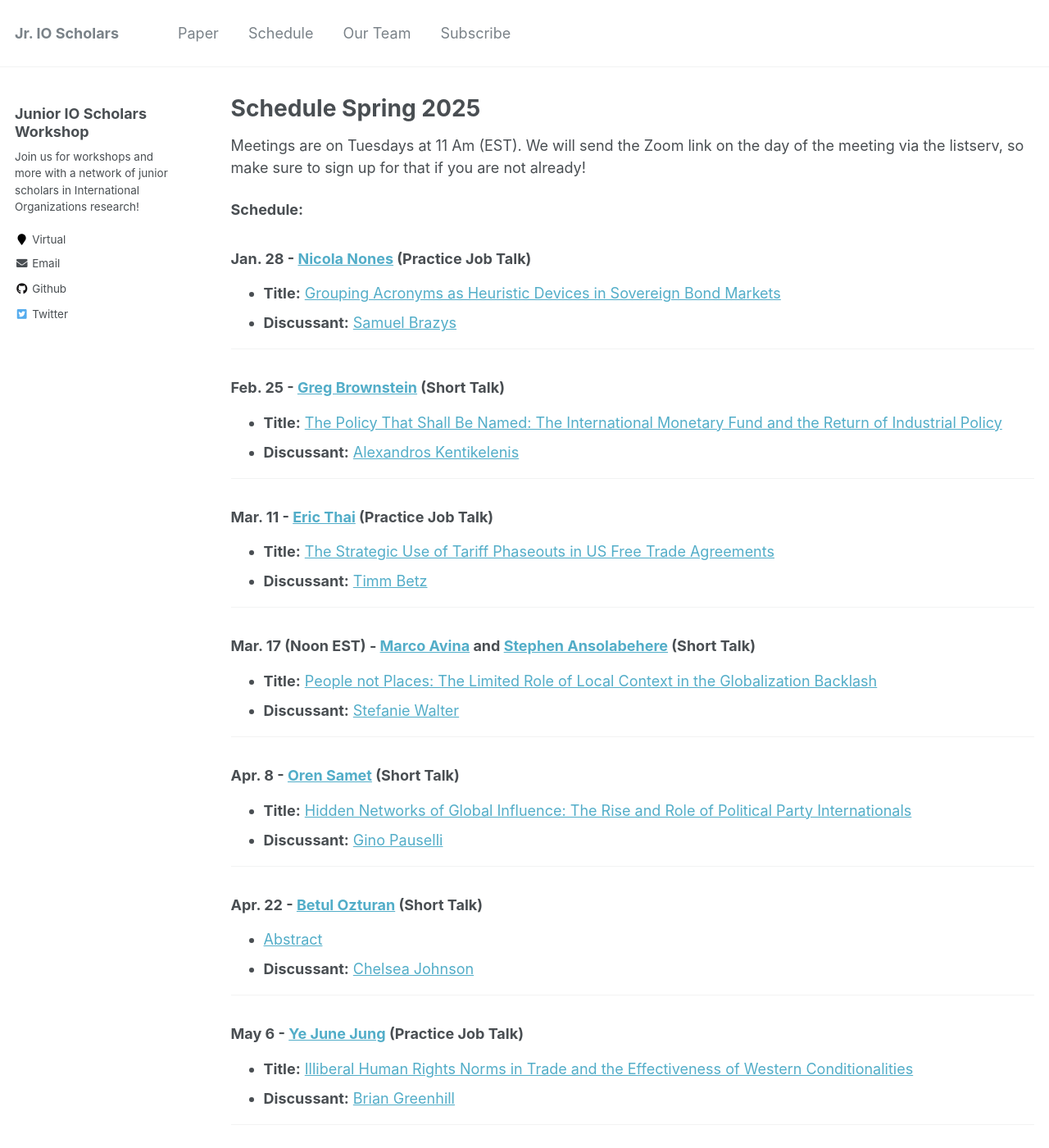
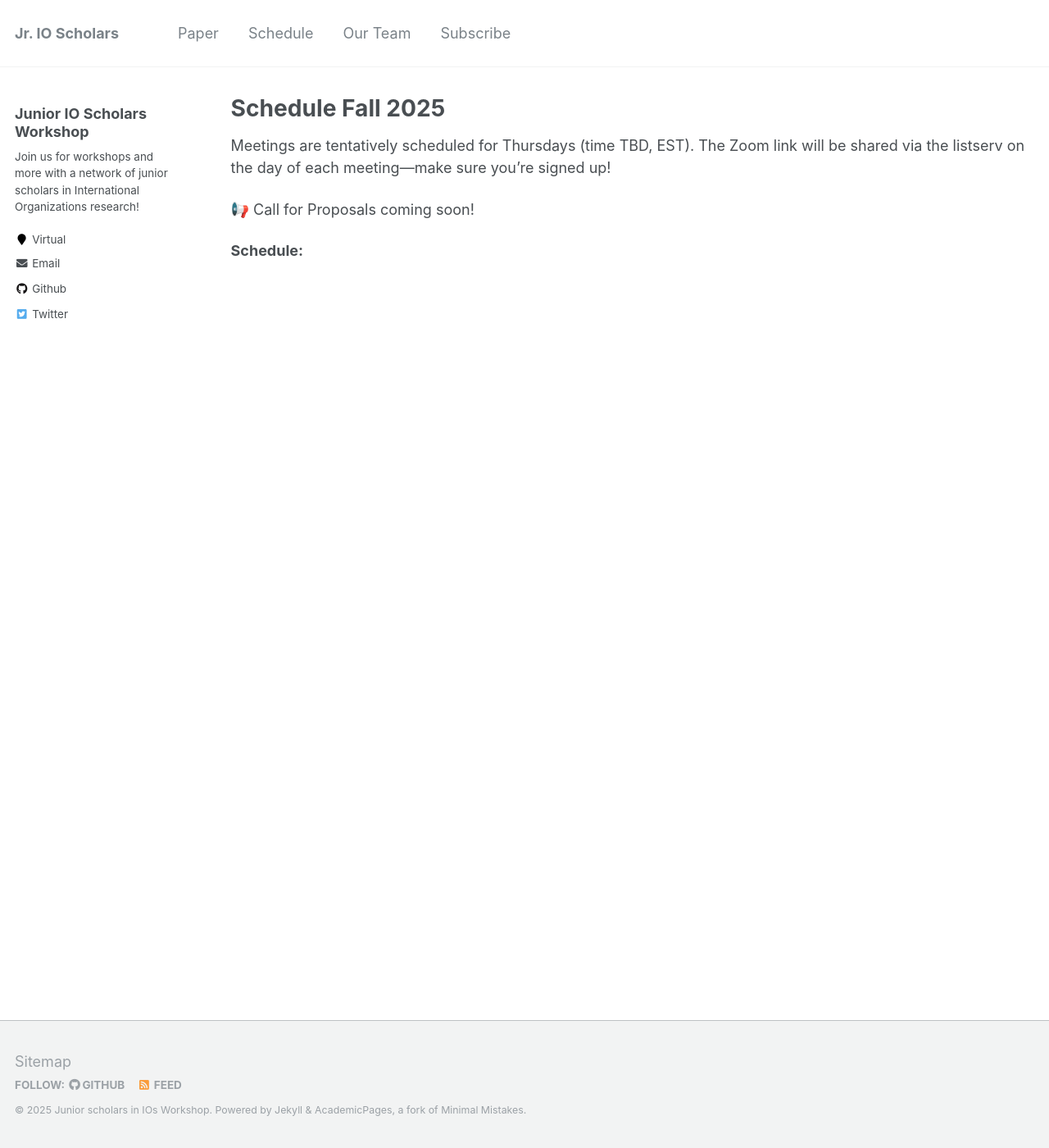
Before and after one commit to IO-workshop/IO-workshop.github.io, a Jekyll site: the page built from _pages/schedule.md, in a window 1280 px wide and 1400 px high. Shown: the whole window at 82% size. Built offline with Jekyll 4.4.1, drawn with Linux system fonts in a browser that asks for light colours.

Commit message:
Update schedule.md

```diff
--- a/_pages/schedule.md
+++ b/_pages/schedule.md
@@ -1,12 +1,17 @@
 ---
 layout: archive
-title: "Schedule Spring 2025"
+title: "Schedule Fall 2025"
 permalink: /schedule/
 author_profile: true
 ---
-Meetings are on Tuesdays at 11 Am (EST). We will send the Zoom link on the day of the meeting via the listserv, so make sure to sign up for that if you are not already!
+Meetings are tentatively scheduled for Thursdays (time TBD, EST).
+The Zoom link will be shared via the listserv on the day of each meeting—make sure you’re signed up!
+
+📢 Call for Proposals coming soon!
 
 **Schedule:**
+
+<!--
 
 ### Jan. 28 - [Nicola Nones](https://www.nicolanones.com/) (Practice Job Talk)
 
@@ -57,9 +62,4 @@ Meetings are on Tuesdays at 11 Am (EST). We will send the Zoom link on the day o
 - **Discussant:** [Brian Greenhill](https://briangreenhill.com/)
 
 ---
-
-<!--
-Dec. 4 - [Do Young Gong](https://dygong2.github.io/doyounggong/)
-
-"[Timing Matters: The Impact of DDR Implementation on Non-State Conflicts](https://io-workshop.github.io/files/Gong_and_Cho-Timing_Matters.pdf)" by Do Young Gong and Jaeseok Cho
 -->
```
